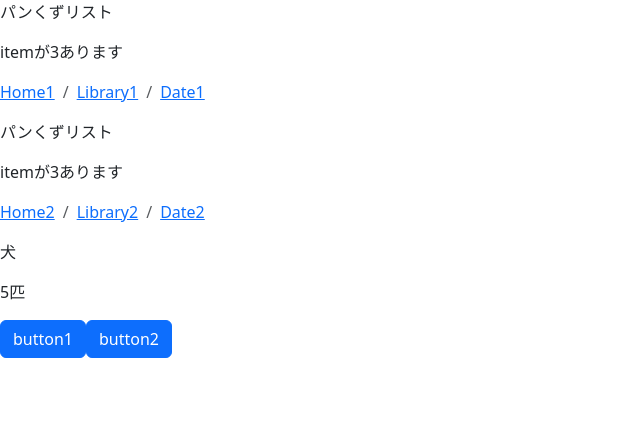
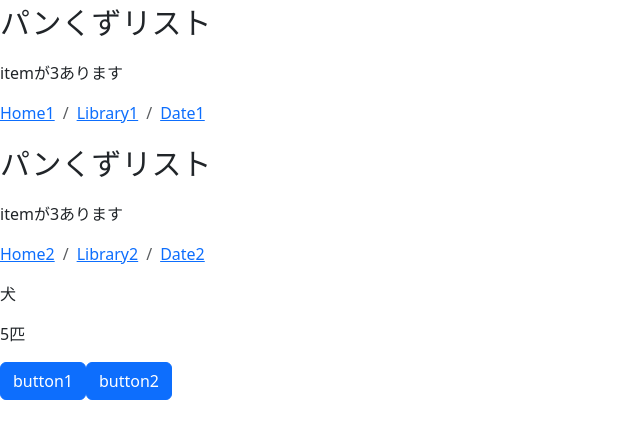
Before and after one commit to Hashimoto-Noriaki/react-first-project, a React (Vite) app: page / in a window 1280 px wide. Shown: the top 438 px of the page, without its empty margins (0-640 px from the left). Built offline with nearby package versions, Linux system fonts and the light colour scheme.

Commit message:
CSSモジュール

```diff
--- /dev/null
+++ b/src/components/Breadcrumb.module.css
@@ -0,0 +1,4 @@
+.listTitle{
+    font-size:30px;
+    font-weight:30px;
+}
--- a/src/components/Breadcrumb.tsx
+++ b/src/components/Breadcrumb.tsx
@@ -1,4 +1,5 @@
-import { useState } from "react"
+import { useState } from "react";
+import styles from "./Breadcrumb.module.css";
 
 type Props = {
   items:string[];
@@ -9,7 +10,7 @@
 
   return (
     <>
-      <p>パンくずリスト</p>
+      <p className={styles.listTitle}>パンくずリスト</p>
       {items.length === 0 ? (
         <p>itemがありません。</p>
       ) : (
```
